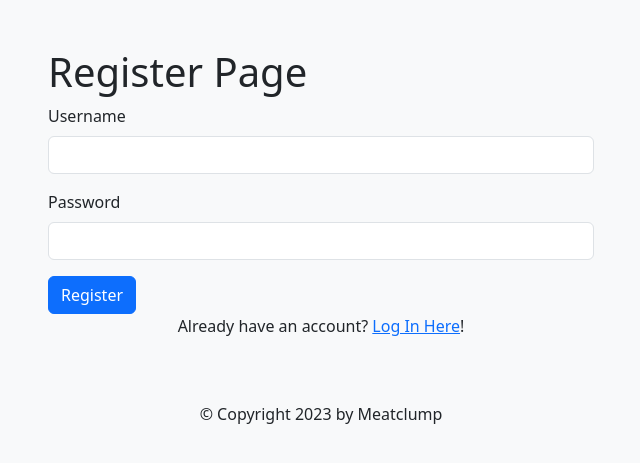
After one commit to Meatclump/flask_app_premade_starter, a Flask app: page /register in a window 1280 px wide. The commit adds this page. Shown: the top 463 px of the page, without its empty margins (319-959 px from the left). Run offline with Flask 2, Linux system fonts and the light colour scheme.

Commit message:
update path prefix of urls in templates

```diff
--- a/blueprints/templates/404.html
+++ b/blueprints/templates/404.html
@@ -12,7 +12,7 @@
                     The page you were looking for could not be located.
                 </p>
                 <div class="text-center pt-4">
-                    <a href="{{ url_for('index') }}" class="btn btn-primary">Click Here to return to Login</a>
+                    <a href="{{ url_for('views.index') }}" class="btn btn-primary">Click Here to return to Login</a>
                 </div>
             </div>
         </div>
--- a/blueprints/templates/index.html
+++ b/blueprints/templates/index.html
@@ -9,7 +9,7 @@
             <div class="col-xl-6 mx-auto pt-5">
                 <h1>Hello, {{ username }}</h1>
                 <p>
-                    <a href="{{ url_for('logout') }}">Log Out</a>
+                    <a href="{{ url_for('views.logout') }}">Log Out</a>
                 </p>
             </div>
         </div>
--- a/blueprints/templates/login.html
+++ b/blueprints/templates/login.html
@@ -9,7 +9,7 @@
             <div class="col-xl-6 mx-auto pt-5">
             <h1>Welcome!</h1>
             <p class="lead">Please log in to use this service.</p>
-            <form action="{{ url_for('login') }}" method="post">
+            <form action="{{ url_for('views.login') }}" method="post">
                 <div class="mb-3">
                   <label for="login-input-username" class="form-label">Username</label>
                   <input type="text" class="form-control" id="login-input-username" name="username">
@@ -21,7 +21,7 @@
                 <button type="submit" class="btn btn-primary">Log In</button>
               </form>
               <p class="text-center mt-5">
-                Don't have an account? <a href="{{ url_for('register') }}">Register Now</a>!
+                Don't have an account? <a href="{{ url_for('views.register') }}">Register Now</a>!
               </p>
             </div>
         </div>
--- /dev/null
+++ b/blueprints/templates/register.html
@@ -0,0 +1,29 @@
+{% extends 'base-layout.html' %}
+
+{% block head %}<title>Register</title>{% endblock %}
+
+{% block content %}
+<div>
+    <div class="container">
+        <div class="row">
+            <div class="col-xl-6 mx-auto pt-5">
+              <h1>Register Page</h1>
+              <form action="{{ url_for('views.register') }}" method="post">
+                  <div class="mb-3">
+                      <label for="login-input-username" class="form-label">Username</label>
+                      <input type="text" class="form-control" id="login-input-username" name="username">
+                  </div>
+                  <div class="mb-3">
+                      <label for="login-input-password" class="form-label">Password</label>
+                      <input type="password" class="form-control" id="login-input-password" name="password">
+                  </div>
+                  <button type="submit" class="btn btn-primary">Register</button>
+              </form>
+              <p class="text-center">
+                  Already have an account? <a href="{{ url_for('views.index') }}">Log In Here</a>!
+              </p>
+            </div>
+        </div>
+    </div>
+</div>
+{% endblock %}
```
